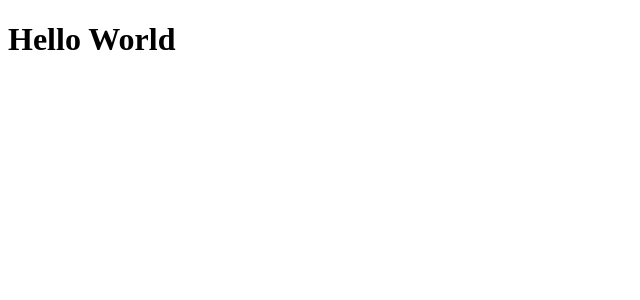
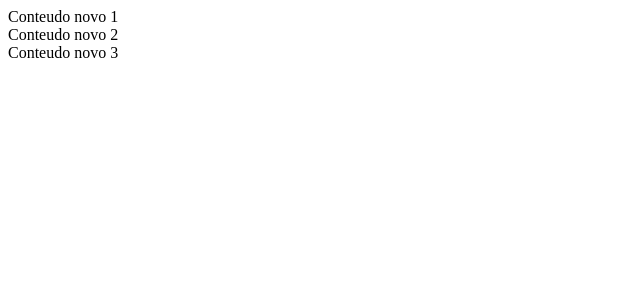
Before and after one commit to jaovw/react-moderno, a React (Vite) app in the folder iniciando-react/: page / in a window 1280 px wide. Shown: the top 300 px of the page, without its empty margins (0-640 px from the left). Built offline with nearby package versions, Linux system fonts and the light colour scheme.

Commit message:
Novo componente, tipando a propiedade

```diff
--- a/iniciando-react/src/App.tsx
+++ b/iniciando-react/src/App.tsx
@@ -1,6 +1,16 @@
+import { Conteudo } from "./components/Conteudo"
+
+
 function App() {
 
-  return <h1>Hello World</h1>
+  return (
+
+    <div>
+      <Conteudo text='Conteudo novo 1' />
+      <Conteudo text='Conteudo novo 2'/>
+      <Conteudo text='Conteudo novo 3'/>
+    </div>
+  )
 }
 
 export default App
--- /dev/null
+++ b/iniciando-react/src/components/Conteudo.tsx
@@ -0,0 +1,14 @@
+type ConteudoProps = {
+    // text?: string   // ? TORNANDO A PROPRIEDADE OPCIONAL
+    text: string
+}
+
+const Conteudo = (props: ConteudoProps) => {
+    return (
+        <div>
+            <div>{props.text}</div>
+        </div>
+    )
+}
+
+export { Conteudo }
```
